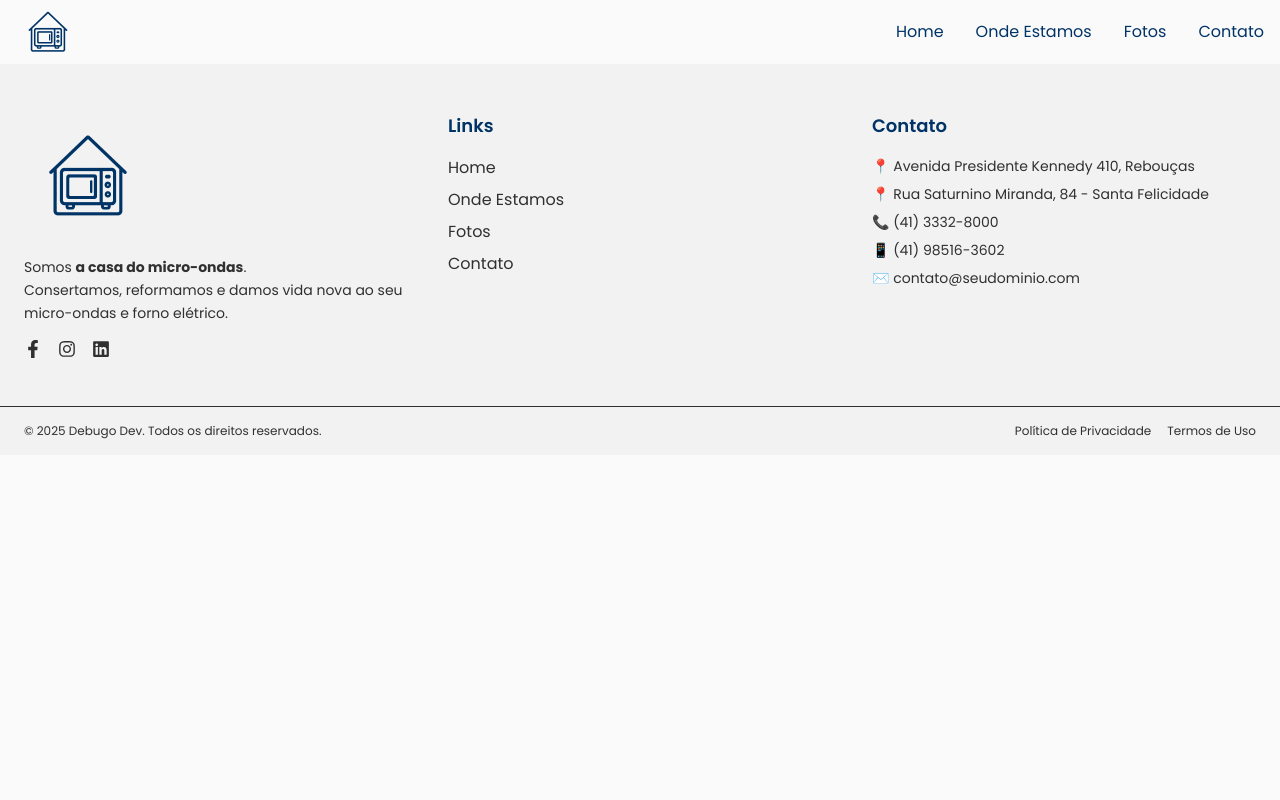
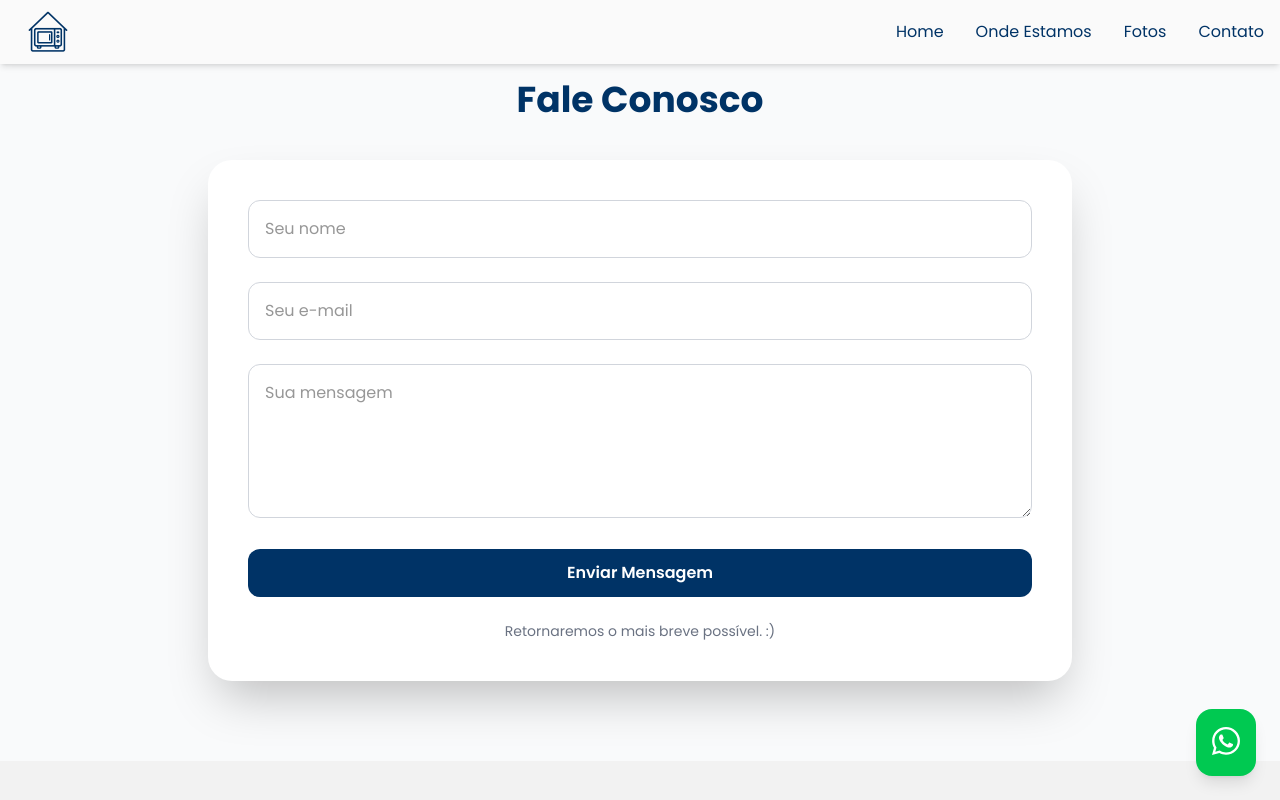
Before and after one commit to DebugoDev/MicrowaveHouse, a React (Vite) app in the folder microwavehouse/: page /contato in a window 1280 px wide. Shown: the top 800 px of the page. Built offline with nearby package versions, Linux system fonts and the light colour scheme.

Commit message:
feat: created contact page

```diff
--- a/microwavehouse/src/components/Navbar.tsx
+++ b/microwavehouse/src/components/Navbar.tsx
@@ -16,7 +16,7 @@ const Navbar = () => {
     ];
 
     return (
-        <header className="w-full bg-background text-primary shadow-md h-16">
+        <header className="w-full bg-background text-primary shadow-md h-16 fixed top-0 z-50">
             <div className="max-w-7xl mx-auto flex justify-between items-center h-full px-4">
                 <Link to="/">
                     <img
@@ -49,7 +49,7 @@ const Navbar = () => {
             </div>
 
             {isOpen && (
-                <nav className="md:hidden bg-background text-primary px-4 pb-4">
+                <nav className="md:hidden bg-background text-primary px-4 pb-4 shadow-md">
                     <ul className="flex flex-col gap-4">
                         {navItems.map((item) => (
                             <li key={item.path}>
@@ -66,6 +66,7 @@ const Navbar = () => {
                 </nav>
             )}
         </header>
+
     );
 };
 
--- /dev/null
+++ b/microwavehouse/src/components/WhatsappButton.tsx
@@ -0,0 +1,21 @@
+import { FontAwesomeIcon } from '@fortawesome/react-fontawesome';
+import { faWhatsapp } from '@fortawesome/free-brands-svg-icons';
+
+const WhatsAppButton = () => {
+    const whatsappNumber = '+5541985163602';
+    const message = encodeURIComponent('Olá, gostaria de mais informações!');
+
+    return (
+        <a
+            href={`https://wa.me/${whatsappNumber}?text=${message}`}
+            target="_blank"
+            rel="noopener noreferrer"
+            className="fixed bottom-6 right-6 bg-green-500 hover:bg-green-600 text-white rounded-2xl p-4 shadow-lg z-50"
+            aria-label="Contato via WhatsApp"
+        >
+            <FontAwesomeIcon icon={faWhatsapp} size="2x" />
+        </a>
+    );
+};
+
+export default WhatsAppButton;
--- /dev/null
+++ b/microwavehouse/src/layouts/Layout.tsx
@@ -0,0 +1,19 @@
+import { Outlet } from 'react-router-dom';
+import Navbar from '../components/Navbar';
+import Footer from '../components/Footer';
+import WhatsAppButton from '../components/WhatsappButton';
+
+const Layout = () => {
+    return (
+        <div className="flex flex-col min-h-screen">
+            <Navbar />
+            <main className="flex-grow">
+                <Outlet />
+            </main>
+            <Footer />
+            <WhatsAppButton />
+        </div>
+    );
+};
+
+export default Layout;
--- a/microwavehouse/src/pages/ContactPage/Contact.tsx
+++ b/microwavehouse/src/pages/ContactPage/Contact.tsx
@@ -1,6 +1,50 @@
+import React, { forwardRef, useState } from 'react';
 import { Helmet } from 'react-helmet-async';
+import emailjs from 'emailjs-com';
+import { ToastContainer, toast } from 'react-toastify';
+import { Loader2 } from 'lucide-react';
+import 'react-toastify/dist/ReactToastify.css';
 
-const Contact = () => {
+const Contact = forwardRef<HTMLDivElement, {}>((_props, ref) => {
+
+    const [name, setName] = useState('');
+    const [email, setEmail] = useState('');
+    const [message, setMessage] = useState('');
+    const [loading, setLoading] = useState(false);
+
+    const handleSubmit = async (e: React.FormEvent) => {
+        e.preventDefault();
+
+        if (!name || !email || !message) {
+            toast.error('Preencha todos os campos!');
+            return;
+        }
+
+        setLoading(true);
+
+        const templateParams = {
+            from_name: name,
+            from_email: email,
+            message: message,
+        };
+
+        try {
+            await emailjs.send(
+                import.meta.env.VITE_EMAILJS_SERVICE_ID,
+                import.meta.env.VITE_EMAILJS_TEMPLATE_ID,
+                templateParams,
+                import.meta.env.VITE_EMAILJS_PUBLIC_KEY
+            );
+            toast.success('E-mail enviado com sucesso!');
+            setName('');
+            setEmail('');
+            setMessage('');
+        } catch {
+            toast.error('Erro ao enviar o e-mail. Tente novamente.');
+        } finally {
+            setLoading(false);
+        }
+    };
 
     return (
         <>
@@ -10,11 +54,65 @@ const Contact = () => {
 
                 <meta property="og:title" content="Fale Conosco - Casa do Micro-Ondas" />
                 <meta property="og:description" content="Estamos prontos para te atender. Veja nossos canais de contato." />
-                <meta property="og:url" content="https://www.casadomicroondas.com.br/contato" />
+                <meta property="og:url" content="https://www.casadomicroondas.com.br/" />
                 <meta property="og:type" content="website" />
             </Helmet>
+
+            <section ref={ref} id="contato" className="py-20 bg-gray-50">
+                <div className="max-w-4xl mx-auto px-4">
+                    <h1 className="text-4xl font-bold text-center text-primary mb-10">
+                        Fale Conosco
+                    </h1>
+                    <div className="bg-white rounded-3xl shadow-2xl p-10 space-y-6">
+                        <form onSubmit={handleSubmit} className="space-y-6">
+                            <div>
+                                <input
+                                    type="text"
+                                    placeholder="Seu nome"
+                                    value={name}
+                                    onChange={(e) => setName(e.target.value)}
+                                    required
+                                    className="w-full p-4 border border-gray-300 rounded-xl focus:outline-none focus:ring-2 focus:ring-primary transition"
+                                />
+                            </div>
+                            <div>
+                                <input
+                                    type="email"
+                                    placeholder="Seu e-mail"
+                                    value={email}
+                                    onChange={(e) => setEmail(e.target.value)}
+                                    required
+                                    className="w-full p-4 border border-gray-300 rounded-xl focus:outline-none focus:ring-2 focus:ring-primary transition"
+                                />
+                            </div>
+                            <div>
+                                <textarea
+                                    placeholder="Sua mensagem"
+                                    rows={5}
+                                    value={message}
+                                    onChange={(e) => setMessage(e.target.value)}
+                                    required
+                                    className="w-full p-4 border border-gray-300 rounded-xl focus:outline-none focus:ring-2 focus:ring-primary transition"
+                                />
+                            </div>
+                            <button
+                                type="submit"
+                                disabled={loading}
+                                className={`flex items-center justify-center gap-2 bg-primary text-white py-3 rounded-xl w-full font-semibold hover:bg-accent transition-colors ${loading ? 'opacity-70 cursor-not-allowed' : ''}`}
+                            >
+                                {loading && <Loader2 className="animate-spin w-5 h-5" />}
+                                {loading ? 'Enviando...' : 'Enviar Mensagem'}
+                            </button>
+                        </form>
+                        <p className="text-center text-sm text-gray-500">
+                            Retornaremos o mais breve possível. :)
+                        </p>
+                    </div>
+                </div>
+            </section>
+            <ToastContainer />
         </>
     );
-};
+});
 
 export default Contact;
--- a/microwavehouse/src/routes/AppRouter.tsx
+++ b/microwavehouse/src/routes/AppRouter.tsx
@@ -5,18 +5,19 @@ import Localization from '../pages/LocalizationPage/Localization';
 import Photos from '../pages/PhotosPage/Photos';
 import Contact from '../pages/ContactPage/Contact';
 import Footer from '../components/Footer';
+import Layout from '../layouts/Layout';
 
 const AppRouter = () => {
     return (
         <BrowserRouter>
-            <Navbar />
             <Routes>
-                <Route path="/" element={<Home />} />
-                <Route path="/onde-estamos" element={<Localization />} />
-                <Route path="/fotos" element={<Photos />} />
-                <Route path="/contato" element={<Contact />} />
+                <Route path="/" element={<Layout />}>
+                    <Route path="/" element={<Home />} />
+                    <Route path="/onde-estamos" element={<Localization />} />
+                    <Route path="/fotos" element={<Photos />} />
+                    <Route path="/contato" element={<Contact />} />
+                </Route>
             </Routes>
-            <Footer />
         </BrowserRouter>
     );
 };
```
Also changed, not shown: microwavehouse/package.json (+6 -1 lines), microwavehouse/src/App.tsx (deleted), 2 other files (tests, documents, lock files or other folders).
